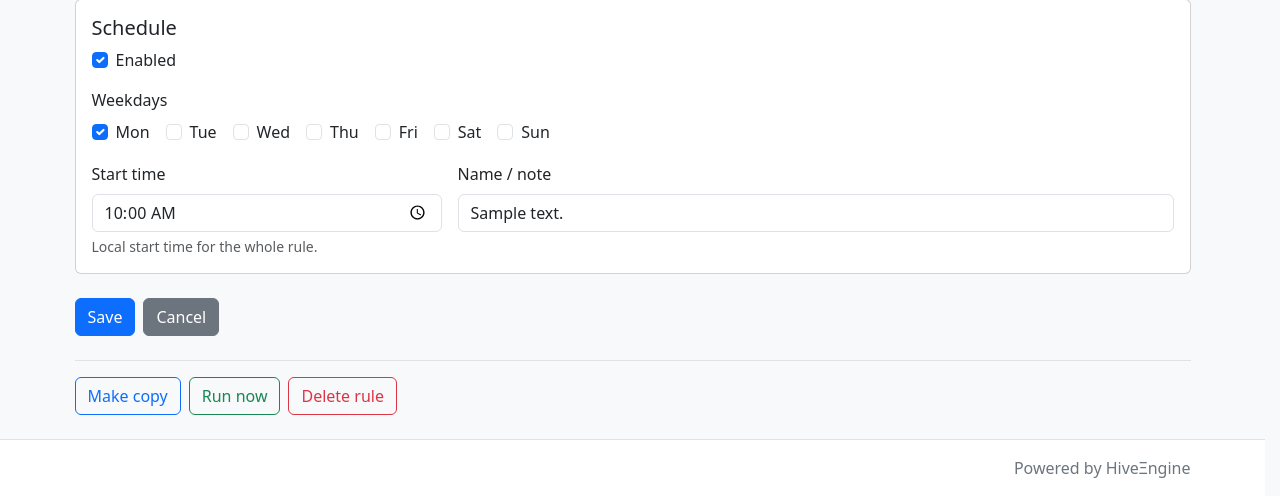
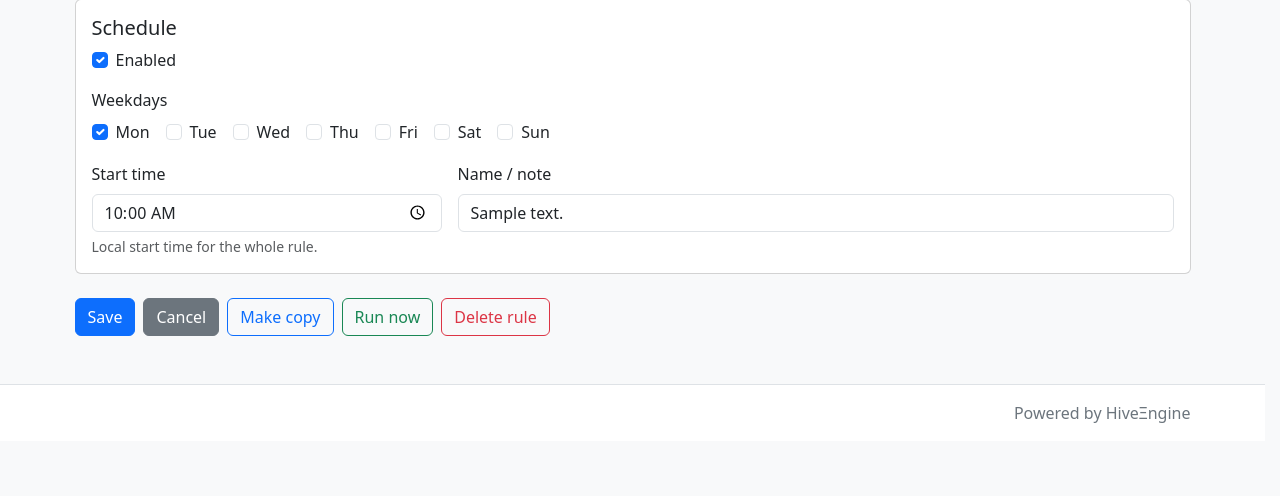
Before and after one commit to cafawo/rainwise, a Django app: page /schedule/1/edit/ in a window 1280 px wide. Shown: the part 585-1081 px from the top of the page. After the commit the page ends 1008 px from the top, so only its background shows below. Run offline with Django 4.2, Linux system fonts and the light colour scheme; a user stored in the database is signed in; tables that the repository leaves empty hold one stand-in row (values such as "Sample post").

Commit message:
refactor(schedule_form): improve button layout and structure for better usability

```diff
--- a/templates/irrigation/schedule_form.html
+++ b/templates/irrigation/schedule_form.html
@@ -41,16 +41,17 @@
       <div class="col-md-8"><label class="form-label" for="{{ form.note.id_for_label }}">Name / note</label>{{ form.note }}<div class="invalid-feedback d-block" id="id_note_errors">{{ form.note.errors }}</div></div>
     </div>
   </div></fieldset>
-  <div class="d-flex gap-2 mb-4"><button class="btn btn-primary" type="submit">Save</button><a class="btn btn-secondary" href="{% url 'schedule' %}">Cancel</a></div>
 </form>
-{% if rule %}
-<div class="border-top pt-3 d-flex flex-wrap gap-2">
+<div class="d-flex flex-wrap align-items-center gap-2 mb-4">
+  <button class="btn btn-primary" type="submit" form="editorForm">Save</button>
+  <a class="btn btn-secondary" href="{% url 'schedule' %}">Cancel</a>
+  {% if rule %}
   <a class="btn btn-outline-primary" href="{{ copy_url }}">Make copy</a>
   {% if smart %}<a class="btn btn-outline-success" href="{{ preview_url }}">Preview</a>{% else %}<form method="post" action="{{ run_url }}">{% csrf_token %}<button class="btn btn-outline-success">Run now</button></form>{% endif %}
   {% if is_group %}<form method="post" action="{{ stop_url }}">{% csrf_token %}<button class="btn btn-outline-warning">Stop rule</button></form>{% endif %}
   <form method="post" action="{{ delete_url }}">{% csrf_token %}<button class="btn btn-outline-danger">Delete rule</button></form>
+  {% endif %}
 </div>
-{% endif %}
 <template id="emptyMember">{% include "irrigation/member_row.html" with member=members_formset.empty_form %}</template>
 {{ peak_window_mm|json_script:"peakWindow" }}
 {% endblock %}
```
